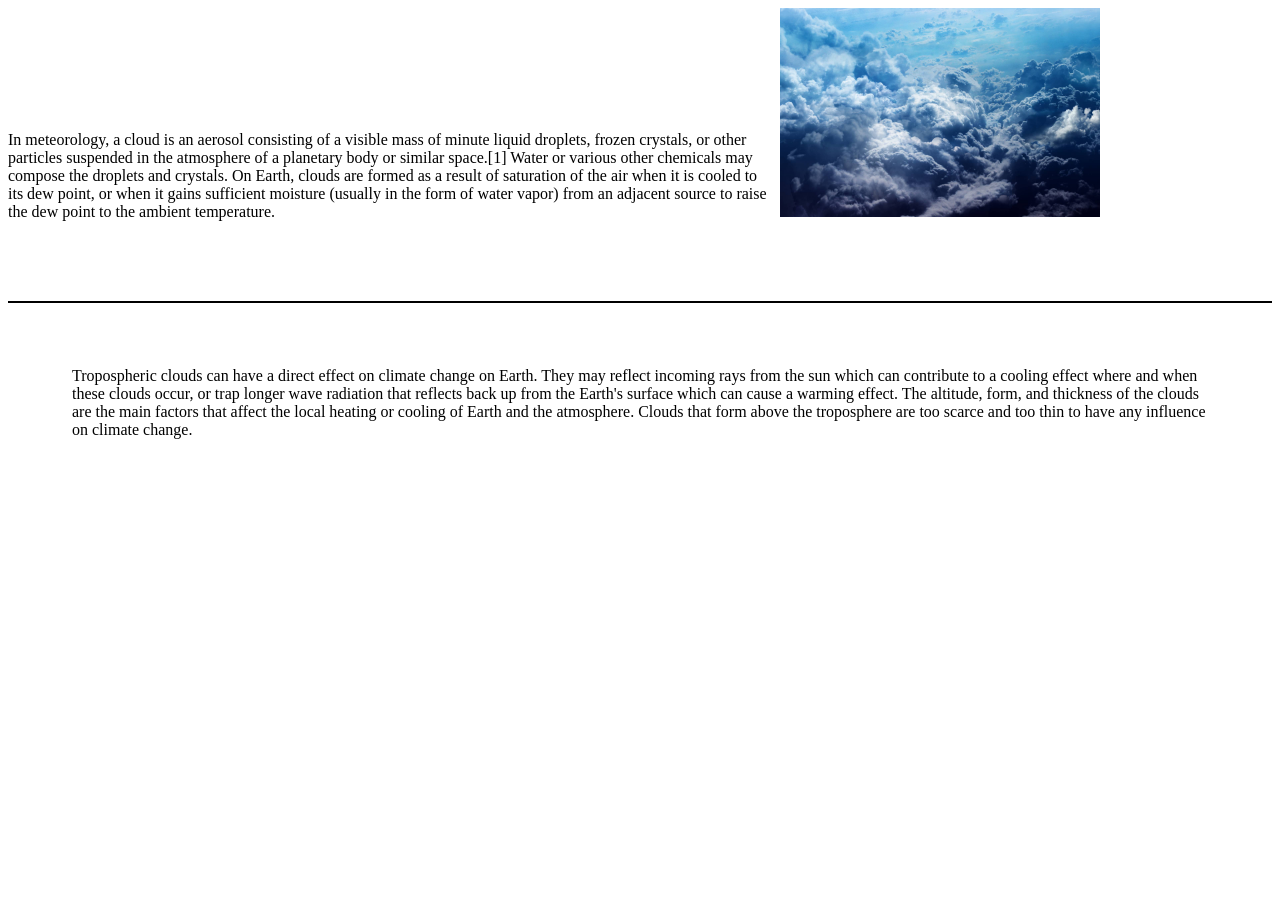
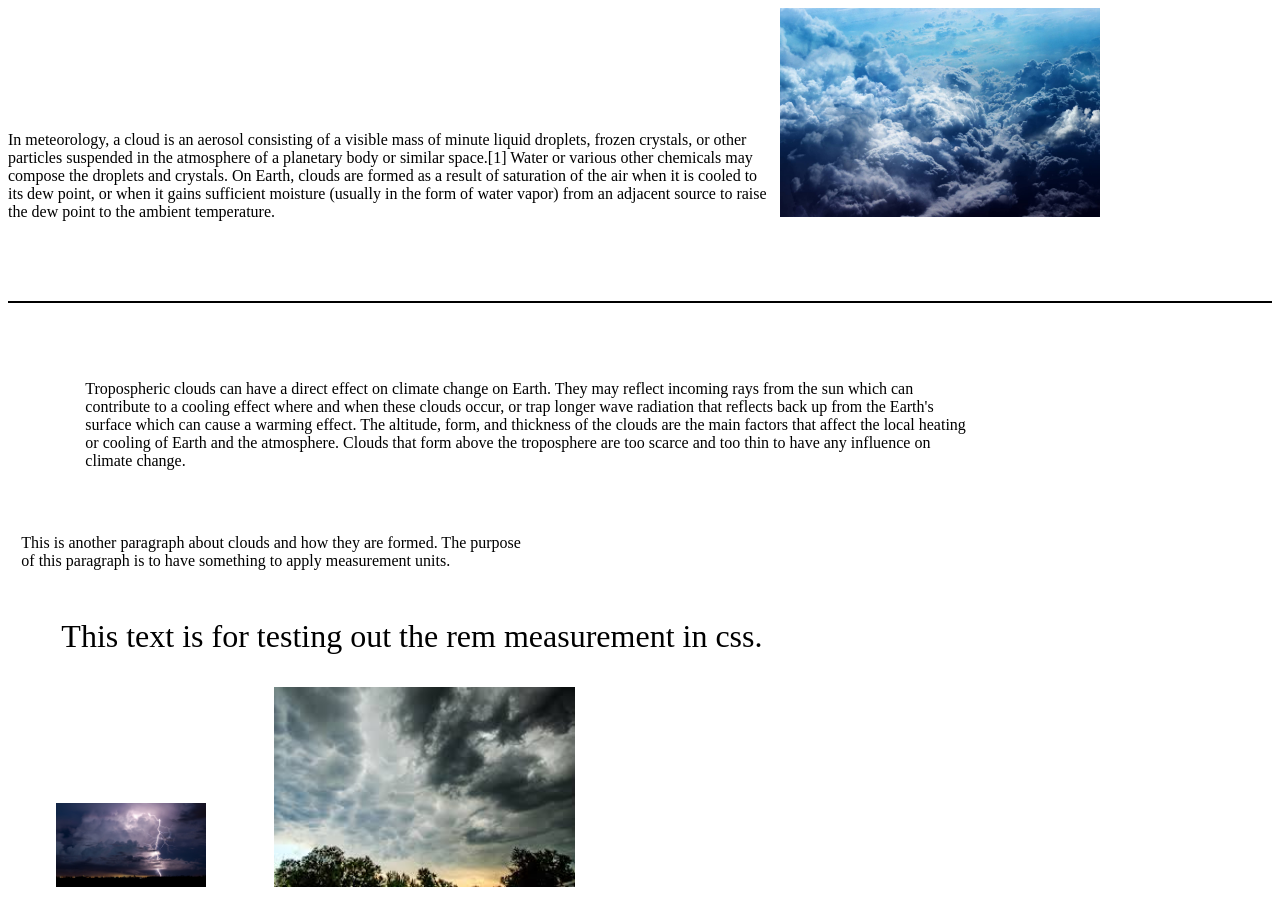
Before and after one commit to lukadob8/LayoutsW5, a plain HTML site: page W5A/index.html in a window 1280 px wide. Before the commit the page ends 800 px from the top, so only its background shows below. Drawn offline with Linux system fonts and the light colour scheme.

Commit message:
Added measurement units.

```diff
--- a/W5A/css/style.css
+++ b/W5A/css/style.css
@@ -15,3 +15,29 @@
 #text2 {
     margin: 5vw;
 }
+
+#image2 {
+    width: 150px;
+    padding-left: 3em;
+}
+
+#bottomContent {
+    width: 80vw;
+    padding-top: 10pt;
+    padding-left: 10pt;
+}
+
+#text3 {
+    width: 50%;
+}
+
+#text4 {
+    font-size: 2rem;
+    padding-top: 1rem;
+    padding-left: 2.5rem;
+}
+
+#image3 {
+    height: 25vh;
+    padding-left: 4rem;
+}
--- a/W5A/index.html
+++ b/W5A/index.html
@@ -13,7 +13,11 @@
     </div>
     <div id="bottomContent">
         <p id="text2">Tropospheric clouds can have a direct effect on climate change on Earth. They may reflect incoming rays from the sun which can contribute to a cooling effect where and when these clouds occur, or trap longer wave radiation that reflects back up from the Earth's surface which can cause a warming effect. The altitude, form, and thickness of the clouds are the main factors that affect the local heating or cooling of Earth and the atmosphere. Clouds that form above the troposphere are too scarce and too thin to have any influence on climate change.</p>
+        <p id="text3">This is another paragraph about clouds and how they are formed. The purpose of this paragraph is to have something to apply measurement units.</p>
+        <p id="text4">This text is for testing out the rem measurement in css.</p>
     </div>
+    <img id="image2" src="image/Lightning.jpg" alt="A photo of a Lightning strike.">
+    <img id="image3" src="image/Clouds2.jpeg" alt="A photo of stormy clouds.">
 
 </body>
 </html>
```
Also changed, not shown: W5A/image/Clouds2.jpeg (added), W5A/image/Lightning.jpg (added), 1 other file.
